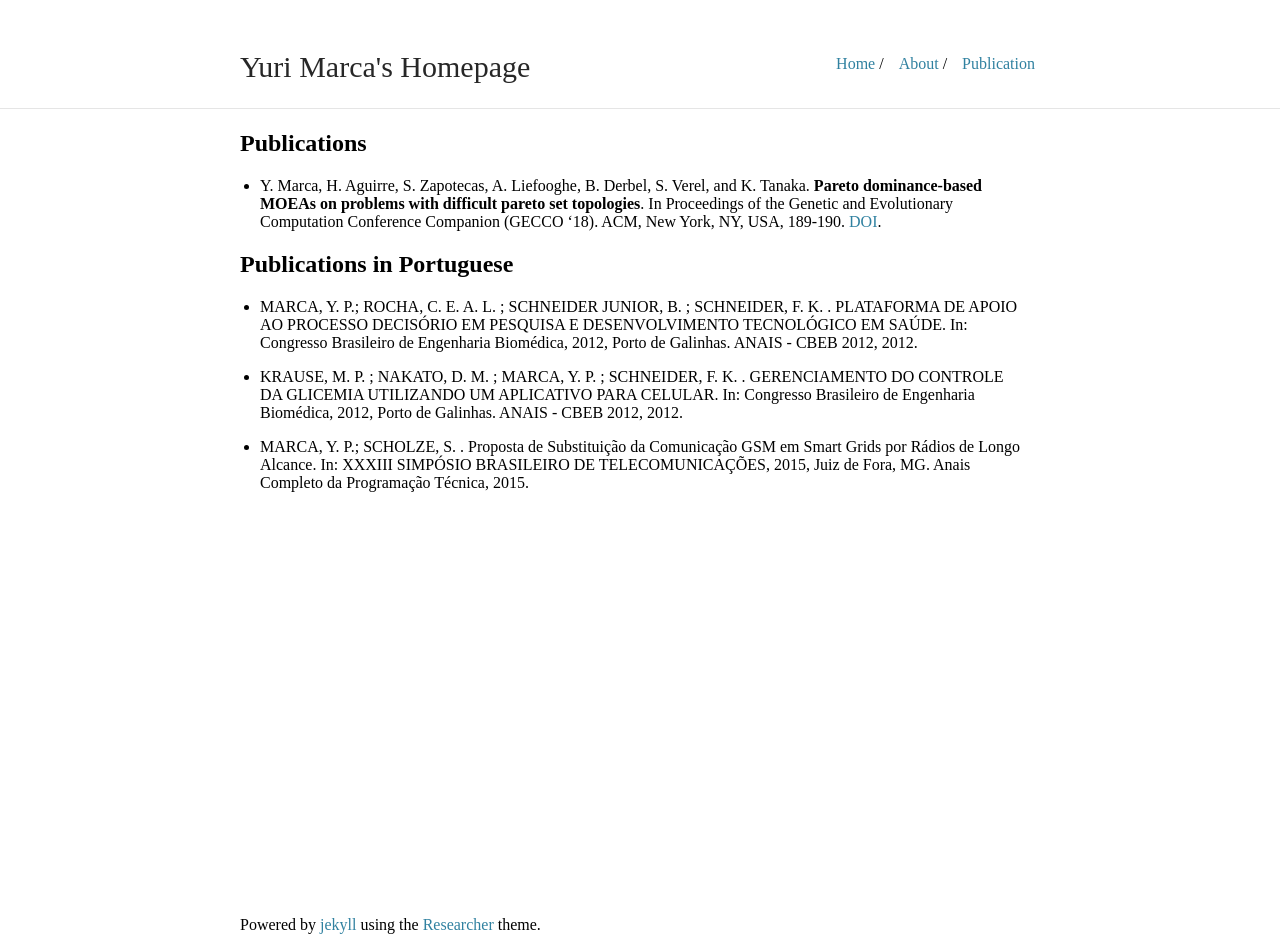
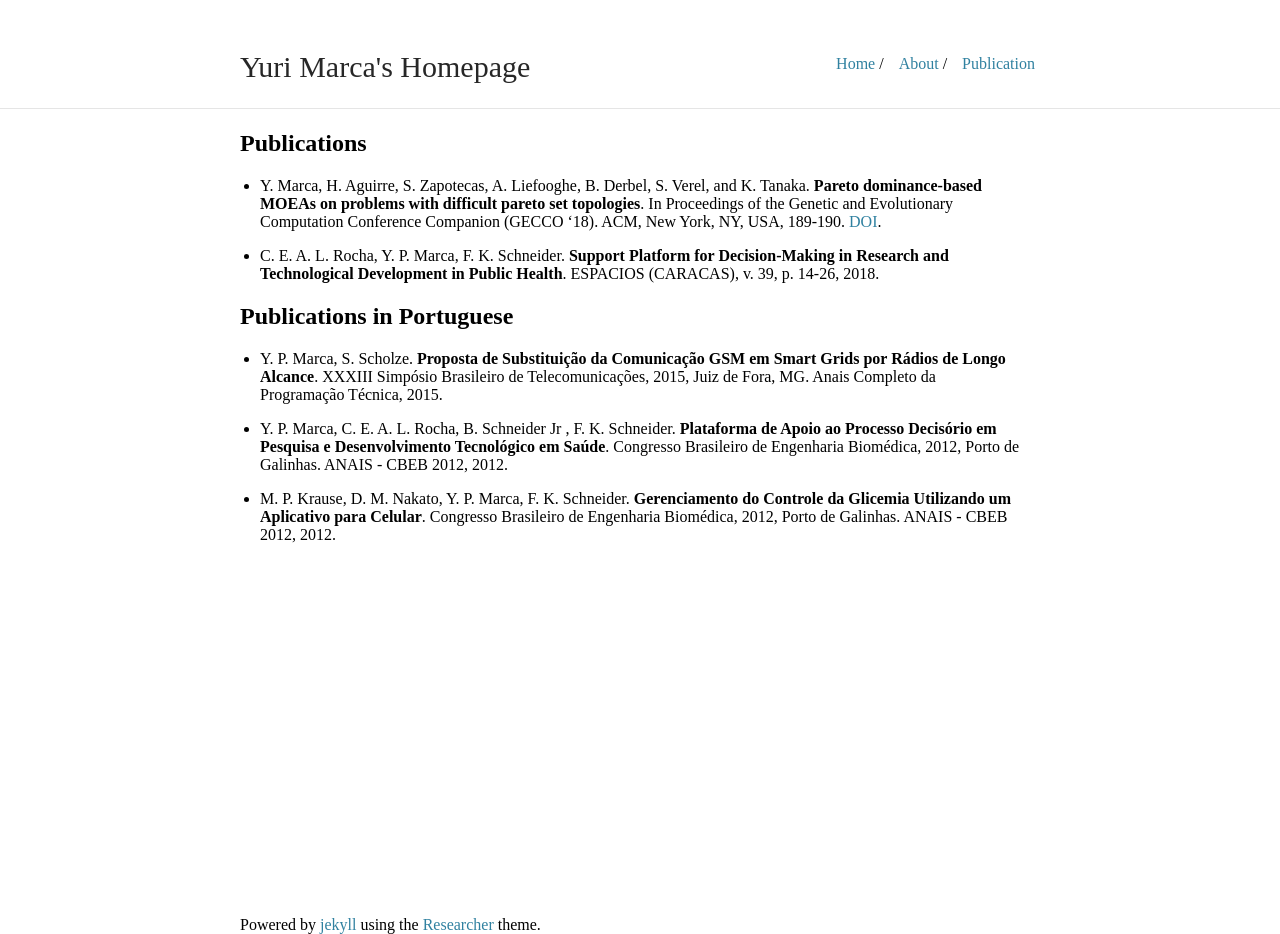
Before and after one commit to yurimarca/yurimarca.github.io, a Jekyll site: the page built from publication.md, in a window 1280 px wide. Built offline with Jekyll 4.4.1, drawn with Linux system fonts in a browser that asks for light colours.

Commit message:
update publications

```diff
--- a/publication.md
+++ b/publication.md
@@ -8,11 +8,13 @@ title: Yuri Marca's Homepage
 
 *  Y. Marca, H. Aguirre, S. Zapotecas, A. Liefooghe, B. Derbel, S. Verel, and K. Tanaka. **Pareto dominance-based MOEAs on problems with difficult pareto set topologies**. In Proceedings of the Genetic and Evolutionary Computation Conference Companion (GECCO '18). ACM, New York, NY, USA, 189-190. [DOI](https://doi.org/10.1145/3205651.3205746).
 
+* C. E. A. L. Rocha, Y. P. Marca, F. K. Schneider. **Support Platform for Decision-Making in Research and Technological Development in Public Health**. ESPACIOS (CARACAS), v. 39, p. 14-26, 2018.
+
 
 ## Publications in Portuguese
 
-* MARCA, Y. P.; ROCHA, C. E. A. L. ; SCHNEIDER JUNIOR, B. ; SCHNEIDER, F. K. . PLATAFORMA DE APOIO AO PROCESSO DECISÓRIO EM PESQUISA E DESENVOLVIMENTO TECNOLÓGICO EM SAÚDE. In: Congresso Brasileiro de Engenharia Biomédica, 2012, Porto de Galinhas. ANAIS - CBEB 2012, 2012.
+*	Y. P. Marca, S. Scholze. **Proposta de Substituição da Comunicação GSM em Smart Grids por Rádios de Longo Alcance**. XXXIII Simpósio Brasileiro de Telecomunicações, 2015, Juiz de Fora, MG. Anais Completo da Programação Técnica, 2015.
 
-* KRAUSE, M. P. ; NAKATO, D. M. ; MARCA, Y. P. ; SCHNEIDER, F. K. . GERENCIAMENTO DO CONTROLE DA GLICEMIA UTILIZANDO UM APLICATIVO PARA CELULAR. In: Congresso Brasileiro de Engenharia Biomédica, 2012, Porto de Galinhas. ANAIS - CBEB 2012, 2012.
+* Y. P. Marca, C. E. A. L. Rocha, B. Schneider Jr , F. K. Schneider. **Plataforma de Apoio ao Processo Decisório em Pesquisa e Desenvolvimento Tecnológico em Saúde**. Congresso Brasileiro de Engenharia Biomédica, 2012, Porto de Galinhas. ANAIS - CBEB 2012, 2012.
 
-*	MARCA, Y. P.; SCHOLZE, S. . Proposta de Substituição da Comunicação GSM em Smart Grids por Rádios de Longo Alcance. In: XXXIII SIMPÓSIO BRASILEIRO DE TELECOMUNICAÇÕES, 2015, Juiz de Fora, MG. Anais Completo da Programação Técnica, 2015.
+* M. P. Krause, D. M. Nakato, Y. P. Marca, F. K. Schneider. **Gerenciamento do Controle da Glicemia Utilizando um Aplicativo para Celular**. Congresso Brasileiro de Engenharia Biomédica, 2012, Porto de Galinhas. ANAIS - CBEB 2012, 2012.
```
